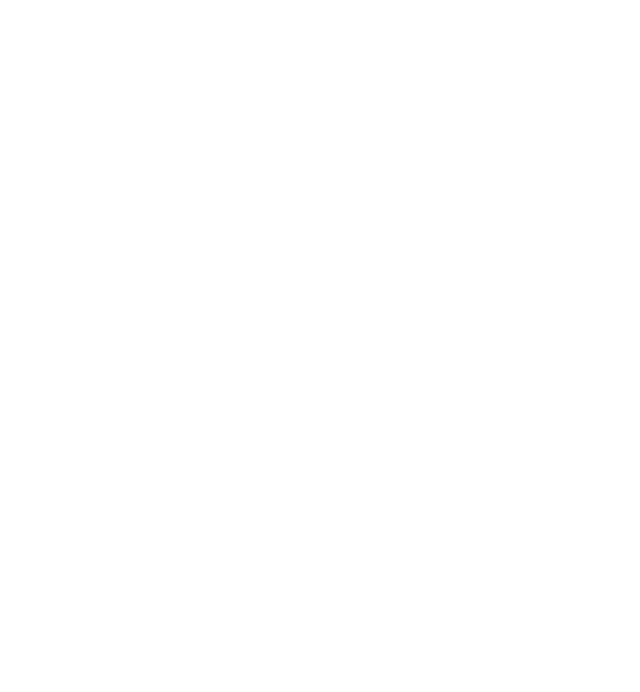
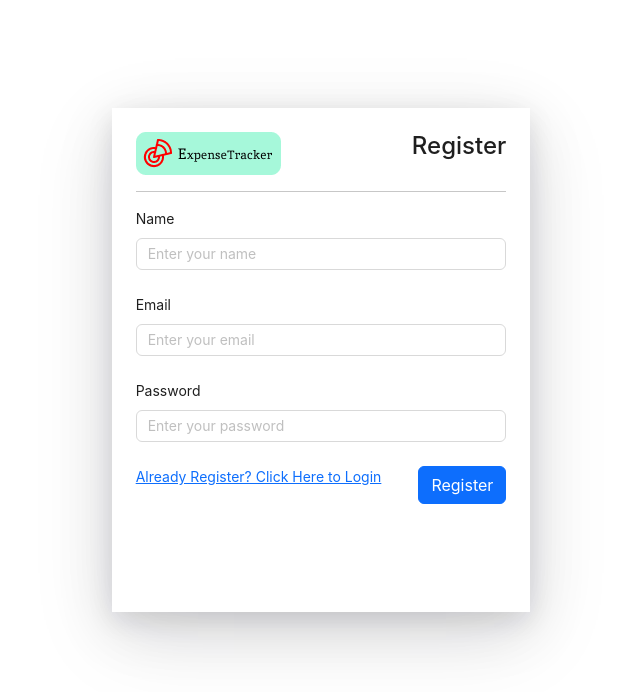
Before and after one commit to IamSanjayGawai/ExpenseTracker_MERN, a React (Vite) app in the folder client/: page /expense-tracker/user/register in a window 1280 px wide. Before the commit this address had no page. Shown: the top 692 px of the page, without its empty margins (319-959 px from the left). Built offline with nearby package versions, Linux system fonts and the light colour scheme.

Commit message:
fixed roting with projectname for best practices

```diff
--- a/client/src/App.jsx
+++ b/client/src/App.jsx
@@ -12,9 +12,9 @@
   return (
     <>
     <Routes>
-      <Route path='/' element={ <ProtectedRoutes> <Homepage /> </ProtectedRoutes> } />
-      <Route path='/register' element={<Register />} />
-      <Route path='/login' element={<Login />} />
+      <Route path='/expense-tracker' element={ <ProtectedRoutes> <Homepage /> </ProtectedRoutes> } />
+      <Route path='/expense-tracker/user/register' element={<Register />} />
+      <Route path='/expense-tracker/user/login' element={<Login />} />
     </Routes>
     </>
   )
@@ -27,7 +27,7 @@
     return props.children
   }
   else{
-    return <Navigate to='/login' replace />
+    return <Navigate to='/expense-tracker/user/login' replace />
   }
 
 }
--- a/client/src/components/layout/Header.jsx
+++ b/client/src/components/layout/Header.jsx
@@ -45,7 +45,7 @@
   enterLoading(1)
   localStorage.removeItem('user')
   message.success('Logout Successfully')
-  navigate('/login')
+  navigate('/expense-tracker/user/login')
   }
 
 
@@ -54,7 +54,7 @@
     <>
       <nav className="navbar navbar-expand-lg navbar-light bg-light bx-sd2">
         <div className="container-fluid">
-          <Link className="navbar-brand text-white" to="/"><img src={Logo}/></Link>
+          <Link className="navbar-brand text-white" to="/expense-tracker"><img src={Logo}/></Link>
           <button className="navbar-toggler" type="button" data-bs-toggle="collapse" data-bs-target="#navbarScroll" aria-controls="navbarScroll" aria-expanded="false" aria-label="Toggle navigation">
             <span className="navbar-toggler-icon"></span>
           </button>
--- a/client/src/pages/Homepage.jsx
+++ b/client/src/pages/Homepage.jsx
@@ -5,7 +5,7 @@
     return (
 
         <Layout>
-            <h1> Homepage</h1>
+
         </Layout>
     )
 }
--- a/client/src/pages/Login.jsx
+++ b/client/src/pages/Login.jsx
@@ -18,7 +18,7 @@
       message.success('Login Successful');
 
       localStorage.setItem('user', JSON.stringify({ ...data.user, password: '' }));
-      navigate('/');
+      navigate('/expense-tracker');
     } catch (error) {
       // Message.error(error.response.data.message)
       setLoading(false);
@@ -31,7 +31,7 @@
 useEffect(() =>{
 
   if(localStorage.getItem('user')){
-      navigate('/')
+      navigate('/expense-tracker')
   }
 }, [navigate])
 
@@ -54,7 +54,7 @@
             <Input type='password' placeholder='Enter your password' required />
           </Form.Item>
           <div className='d-flex justify-content-between'>
-            <Link to='/register'>Not a User? Click Here to Register </Link>
+            <Link to='/expense-tracker/user/register'>Not a User? Click Here to Register </Link>
             {
               loading ? <SubmitSpinner/> :
               <button className='btn btn-primary' htmlType='submit'>
--- a/client/src/pages/Register.jsx
+++ b/client/src/pages/Register.jsx
@@ -20,7 +20,7 @@
      await axios.post('http://localhost:8080/api/v1/users/register', values)
      message.success('Registration Successfull')
     setLoading(false)
-    navigate('/login')
+    navigate('/expense-tracker/user/login')
  }
  catch(error){
     //  Message.error(error.response.data.message)
@@ -36,7 +36,7 @@
 
     if(localStorage.getItem('user')){
 
-        navigate('/')
+        navigate('/expense-tracker')
     }
 }, [navigate])
 
@@ -60,7 +60,7 @@
             <Input  placeholder='Enter your password' required/>
         </Form.Item>
         <div className='d-flex justify-content-between'>
-            <Link to='/login'>Already Register? Click Here to Login </Link>
+            <Link to='/expense-tracker/user/login'>Already Register? Click Here to Login </Link>
             {
               loading ? <SubmitSpinner/> :
               <button className='btn btn-primary' htmlType='submit'>
```
Also changed, not shown: client/src/assets/logo/ExpenseTracker.png.
